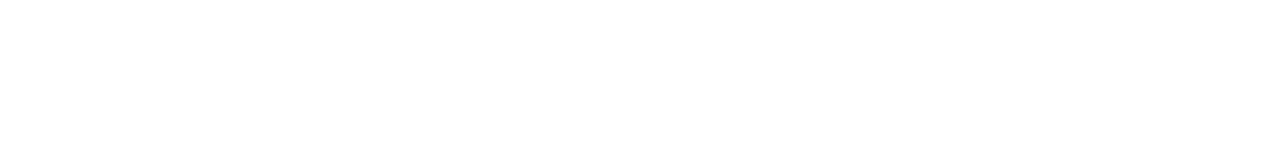
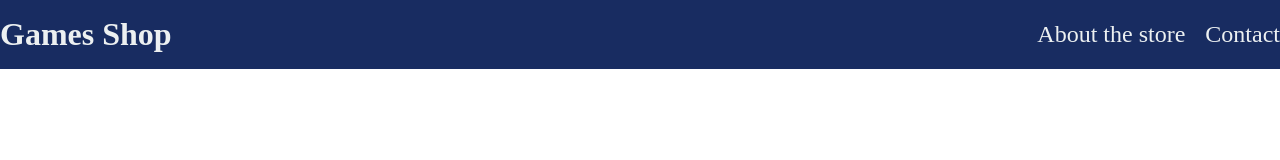
Before and after one commit to Youhlee/Gamer-Shop, a plain HTML site: page index.html in a window 1280 px wide. Drawn offline with Linux system fonts and the light colour scheme.

Commit message:
"Adicionando a seção de cabeçalho e atualizando o título em index.html / Adding header section and updating title in index.html"

```diff
--- a/index.html
+++ b/index.html
@@ -3,7 +3,20 @@
   <head>
     <meta charset="UTF-8" />
     <meta name="viewport" content="width=device-width, initial-scale=1.0" />
-    <title>Games</title>
+    <title>Games Shop - Your game store</title>
+    <link rel="stylesheet" href="./main.css" />
   </head>
-  <body></body>
+  <body>
+    <header>
+      <div class="container">
+        <h1>Games Shop</h1>
+        <nav>
+          <ul>
+            <li><a href="#">About the store</a></li>
+            <li><a href="#">Contact</a></li>
+          </ul>
+        </nav>
+      </div>
+    </header>
+  </body>
 </html>
--- /dev/null
+++ b/main.css
@@ -0,0 +1,40 @@
+/*Reset na página / Reset on page*/
+* {
+  margin: 0;
+  padding: 0;
+  box-sizing: border-box;
+}
+
+/*Cabeçalho da  página / Page header*/
+header {
+  padding: 16px 0; /*Espaçamento interno de 16px na parte de cima em embaixo e 0 nas laterais / Internal spacing of 16px at the top and bottom and 0 on the sides*/
+  background-color: #182c61; /*Cor de fundo do cabeçalho / Header color background*/
+  color: #ecf0f1; /*Cor do texto do cabeçalho / Text color of the header*/
+}
+
+/*Listas da navegação do  cabeçalho / Navigation list in the header*/
+header nav li {
+  display: inline; /*Exibe os itens na mesma linha /  Display items in the same line*/
+  margin-left: 16px; /*Espaço entre os itens da lista / Space between list items*/
+  font-size: 24px; /*Tamanho da fonte dos itens da lista / Font size of list items*/
+}
+
+/*Links das listas de navegação / Links from navigation lists*/
+header nav li a {
+  color: #ecf0f1; /*Cor do texto dos links / Link text color*/
+  text-decoration: none; /*Remover underline dos links / Remove underlines from links*/
+}
+
+/*Contêiner criado para centralizar conteúdo do cabeçalho / Container created to center content of the header*/
+.container {
+  max-width: 1280px; /*Largura máxima da área do conteúdo / Maximum width of the content area*/
+  width: 100%; /*Ajustar largura para o tamanho total do dispositivo / Adjust width to full device size*/
+  margin: 0 auto; /*Centralizar o topo como 0 e laterais como automático do conteúdo no eixo horizontal / Center top as 0 and sides automatically according*/
+}
+
+/*Colocando título e navegação lado a lado / Placing title and navigation side by side*/
+header .container {
+  display: flex; /*Define como um elemento flexível, permitindo alinhamento / Defines as elements*/
+  align-items: center; /*Centraliza verticalmente os elementos filhos / Vertically centers the child elements*/
+  justify-content: space-between; /*Alinhamento horizontal (espaços entre os elementos)  / Horizontal alignment (spaces between the elements)*/
+}
```
